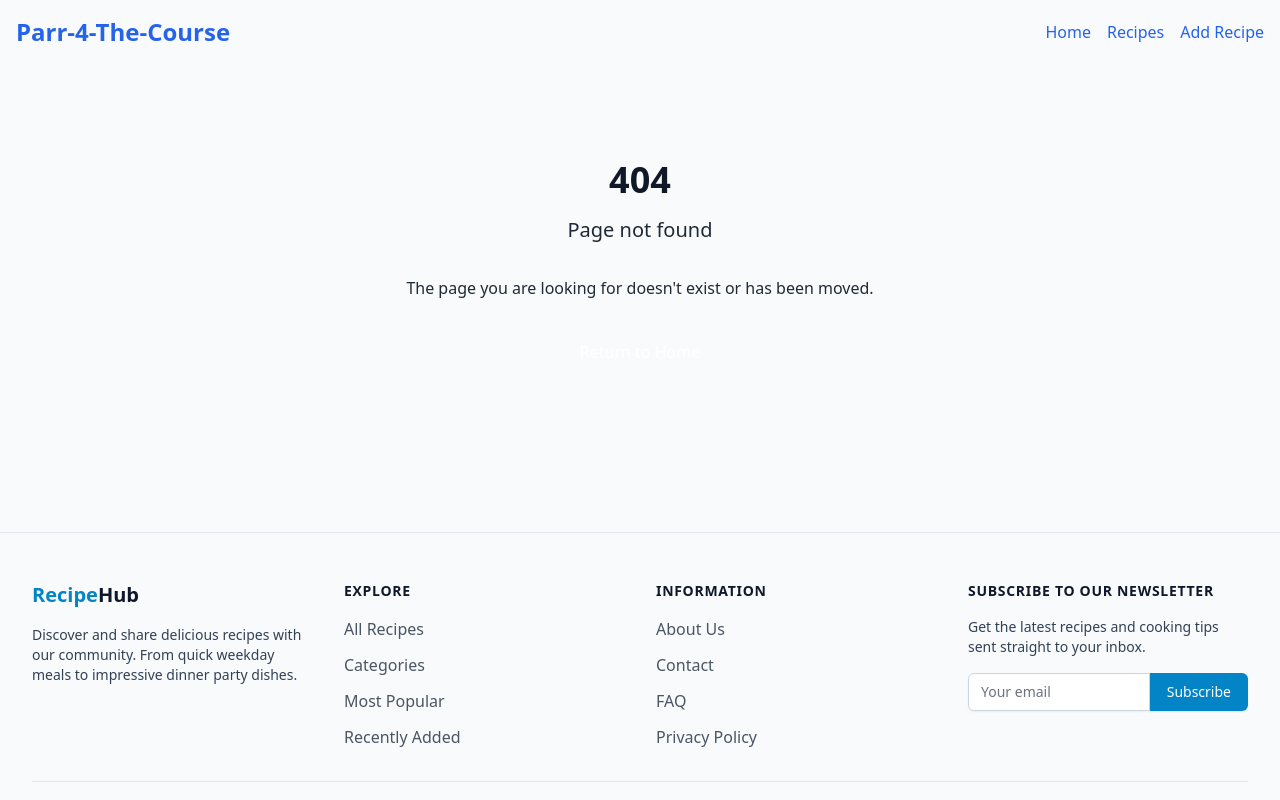
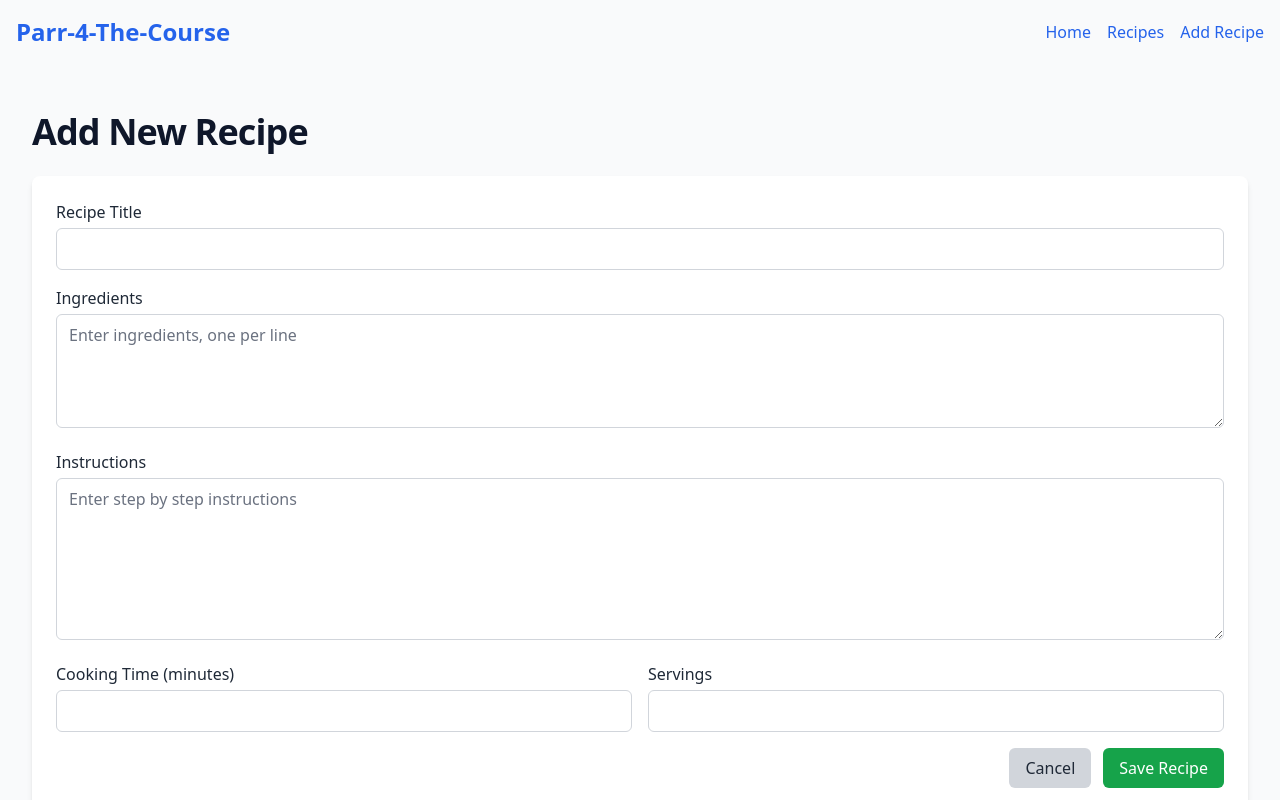
Before and after one commit to aparr03/parr-4-the-course, a React (Vite) app: page /add-recipe in a window 1280 px wide. Shown: the top 800 px of the page. Built offline with nearby package versions, Linux system fonts and the light colour scheme; no server answers.

Commit message:
Basic Site Functionality

```diff
--- a/src/App.tsx
+++ b/src/App.tsx
@@ -24,6 +24,7 @@ function App() {
             <Route path="recipes/:id" element={<RecipeDetailPage />} />
             <Route path="recipes/add" element={<AddRecipePage />} />
             <Route path="recipes/edit/:id" element={<EditRecipePage />} />
+            <Route path="add-recipe" element={<AddRecipePage />} />
             <Route path="*" element={<NotFoundPage />} />
           </Route>
         </Routes>
--- /dev/null
+++ b/src/components/RecipeList.tsx
@@ -0,0 +1,114 @@
+import React from 'react';
+import { Link } from 'react-router-dom';
+import { safeString } from '../utils/safeFunctions';
+
+// Assume Recipe type exists in your project
+interface Recipe {
+  id: string | number;
+  title: string;
+  description?: string;
+  image_url?: string;
+  tags?: string[];
+}
+
+interface RecipeListProps {
+  recipes: Recipe[] | null;
+  loading?: boolean;
+  searchTerm?: string;
+}
+
+const RecipeList: React.FC<RecipeListProps> = ({
+  recipes,
+  loading = false,
+  searchTerm = ''
+}) => {
+  if (loading) {
+    return <div className="my-8 text-center">Loading recipes...</div>;
+  }
+
+  if (!recipes || recipes.length === 0) {
+    return (
+      <div className="my-8 text-center">
+        <p className="text-gray-500">No recipes found.</p>
+      </div>
+    );
+  }
+
+  // Safe highlight function that properly handles undefined values
+  const highlightMatch = (text: string | undefined, term: string) => {
+    if (!text) return '';
+    if (!term.trim()) return text;
+
+    try {
+      const regex = new RegExp(`(${term.replace(/[.*+?^${}()|[\]\\]/g, '\\$&')})`, 'gi');
+      return text.replace(regex, '<mark class="bg-yellow-200">$1</mark>');
+    } catch (error) {
+      console.error('Error in regex highlighting:', error);
+      return text;
+    }
+  };
+
+  return (
+    <div className="grid grid-cols-1 md:grid-cols-2 lg:grid-cols-3 gap-6">
+      {recipes.map(recipe => (
+        <div
+          key={recipe.id}
+          className="border rounded-lg overflow-hidden shadow-sm hover:shadow-md transition-shadow"
+        >
+          <Link to={`/recipes/${recipe.id}`} className="block">
+            <div className="aspect-w-16 aspect-h-9 bg-gray-100">
+              {recipe.image_url ? (
+                <img
+                  src={recipe.image_url}
+                  alt={recipe.title}
+                  className="object-cover w-full h-full"
+                  onError={(e) => {
+                    // Safe fallback for image errors
+                    e.currentTarget.src = '/placeholder-recipe.jpg';
+                  }}
+                />
+              ) : (
+                <div className="flex items-center justify-center h-full bg-gray-200">
+                  <span className="text-gray-400">No image</span>
+                </div>
+              )}
+            </div>
+
+            <div className="p-4">
+              <h3
+                className="text-lg font-medium mb-2"
+                dangerouslySetInnerHTML={{
+                  __html: highlightMatch(safeString(recipe.title), searchTerm)
+                }}
+              />
+
+              {recipe.description && (
+                <p
+                  className="text-gray-600 text-sm line-clamp-2"
+                  dangerouslySetInnerHTML={{
+                    __html: highlightMatch(recipe.description, searchTerm)
+                  }}
+                />
+              )}
+
+              {recipe.tags && recipe.tags.length > 0 && (
+                <div className="mt-3 flex flex-wrap gap-1">
+                  {recipe.tags.map((tag, i) => (
+                    <span
+                      key={i}
+                      className="px-2 py-1 text-xs bg-gray-100 rounded-full text-gray-600"
+                    >
+                      {tag}
+                    </span>
+                  ))}
+                </div>
+              )}
+            </div>
+          </Link>
+        </div>
+      ))}
+    </div>
+  );
+};
+
+export default RecipeList;
--- a/src/main.tsx
+++ b/src/main.tsx
@@ -1,13 +1,20 @@
 import React from 'react';
 import ReactDOM from 'react-dom/client';
-import { BrowserRouter as Router } from 'react-router-dom';
+import { BrowserRouter } from 'react-router-dom';
 import App from './App';
 import './index.css';
+import { installErrorProtections } from './utils/errorHandling';
+import ErrorBoundary from './components/ErrorBoundary';
+
+// Install error protections before rendering the app
+installErrorProtections();
 
 ReactDOM.createRoot(document.getElementById('root') as HTMLElement).render(
   <React.StrictMode>
-    <Router>
-      <App />
-    </Router>
+    <ErrorBoundary>
+      <BrowserRouter>
+        <App />
+      </BrowserRouter>
+    </ErrorBoundary>
   </React.StrictMode>,
 );
--- a/src/pages/AddRecipePage.tsx
+++ b/src/pages/AddRecipePage.tsx
@@ -1,235 +1,123 @@
-import { useState } from 'react'
-import { useNavigate } from 'react-router-dom'
-import { supabase } from '../lib/supabase'
-//import { Database } from '../types/supabase'
-
-//type SupabaseClient = typeof supabase;
+import { useState } from 'react';
+import { useNavigate } from 'react-router-dom';
+import { colors, componentStyles } from '../styles/theme';
 
 const AddRecipePage = () => {
-  const [title, setTitle] = useState('')
-  const [description, setDescription] = useState('')
-  const [cookingTime, setCookingTime] = useState(30)
-  const [servings, setServings] = useState(4)
-  const [category, setCategory] = useState('')
-  const [tags, setTags] = useState('')
-  const [imageUrl, setImageUrl] = useState('')
-  const [ingredients, setIngredients] = useState('')
-  const [instructions, setInstructions] = useState('')
-  const [loading, setLoading] = useState(false)
-  const [error, setError] = useState<string | null>(null)
-  const navigate = useNavigate()
+  const navigate = useNavigate();
+  const [recipe, setRecipe] = useState({
+    title: '',
+    ingredients: '',
+    instructions: '',
+    time: '',
+    servings: ''
+  });
 
-  const handleSubmit = async (e: React.FormEvent) => {
-    e.preventDefault()
+  const handleChange = (e: React.ChangeEvent<HTMLInputElement | HTMLTextAreaElement>) => {
+    const { name, value } = e.target;
+    setRecipe({
+      ...recipe,
+      [name]: value
+    });
+  };
 
-    if (!title || !ingredients || !instructions) {
-      setError('Please fill in all required fields')
-      return
-    }
+  const handleSubmit = (e: React.FormEvent) => {
+    e.preventDefault();
+    console.log('Recipe to save:', recipe);
 
-    try {
-      setLoading(true)
-      setError(null)
-
-      // Add null checks before using split
-      const ingredientsArray = ingredients
-        ? ingredients
-            .split('\n')
-            .map(item => item.trim())
-            .filter(Boolean)
-        : [];
-
-      const tagsArray = tags && tags.trim() !== ''
-        ? tags.split(',').map(tag => tag.trim()).filter(Boolean)
-        : [];
-
-      const { data, error } = await supabase
-        .from('recipes')
-        .insert([
-          {
-            title,
-            description: description || null,
-            cooking_time: cookingTime,
-            servings,
-            category: category || null,
-            tags: tagsArray.length > 0 ? tagsArray : null,
-            ingredients: ingredientsArray,
-            instructions,
-            image_url: imageUrl || null,
-            user_id: 'anonymous', // In a real app, you'd use authenticated user's ID
-          }
-        ])
-        .select()
-
-      if (error) throw error
-
-      // Navigate to the new recipe page
-      if (data && data[0]) {
-        navigate(`/recipes/${data[0].id}`)
-      } else {
-        navigate('/recipes')
-      }
-    } catch (error: any) {
-      console.error('Error adding recipe:', error)
-      setError('Failed to add recipe')
-    } finally {
-      setLoading(false)
-    }
-  }
+    navigate('/recipes');
+  };
 
   return (
-    <div className="max-w-2xl mx-auto p-4">
-      <h1 className="text-2xl font-bold mb-4">Add New Recipe</h1>
+    <div className="container mx-auto p-4">
+      <h1 className={componentStyles.pageHeading}>Add New Recipe</h1>
 
-      {error && (
-        <div className="bg-red-100 border border-red-400 text-red-700 px-4 py-3 rounded mb-6">
-          {error}
-        </div>
-      )}
-
+      <div className={`${colors.background.card} shadow-md rounded-lg p-6 ${colors.text.primary}`}>
         <form onSubmit={handleSubmit} className="space-y-4">
-        <div className="grid grid-cols-1 gap-4">
           <div>
-            <label className="block text-gray-700 font-medium mb-2">
-              Title *
-            </label>
+            <label htmlFor="title" className="block mb-1 font-medium">Recipe Title</label>
             <input
+              id="title"
+              name="title"
               type="text"
-              className="w-full p-2 border border-gray-300 rounded-md"
-              value={title}
-              onChange={(e) => setTitle(e.target.value)}
               required
-            />
-          </div>
-          <div>
-            <label className="block text-gray-700 font-medium mb-2">
-              Description
-            </label>
-            <textarea
-              className="w-full p-2 border border-gray-300 rounded-md"
-              rows={3}
-              value={description}
-              onChange={(e) => setDescription(e.target.value)}
+              value={recipe.title}
+              onChange={handleChange}
+              className="w-full px-3 py-2 border border-gray-300 rounded-md focus:outline-none focus:ring-2 focus:ring-blue-500"
             />
           </div>
 
           <div>
-            <label className="block text-gray-700 font-medium mb-2">
-              Cooking Time (minutes) *
-            </label>
-            <input
-              type="number"
-              className="w-full p-2 border border-gray-300 rounded-md"
-              value={cookingTime}
-              onChange={(e) => setCookingTime(Number(e.target.value))}
-              min="1"
+            <label htmlFor="ingredients" className="block mb-1 font-medium">Ingredients</label>
+            <textarea
+              id="ingredients"
+              name="ingredients"
               required
+              value={recipe.ingredients}
+              onChange={handleChange}
+              className="w-full px-3 py-2 border border-gray-300 rounded-md focus:outline-none focus:ring-2 focus:ring-blue-500"
+              rows={4}
+              placeholder="Enter ingredients, one per line"
             />
           </div>
 
           <div>
-            <label className="block text-gray-700 font-medium mb-2">
-              Servings *
-            </label>
-            <input
-              type="number"
-              className="w-full p-2 border border-gray-300 rounded-md"
-              value={servings}
-              onChange={(e) => setServings(Number(e.target.value))}
-              min="1"
+            <label htmlFor="instructions" className="block mb-1 font-medium">Instructions</label>
+            <textarea
+              id="instructions"
+              name="instructions"
               required
+              value={recipe.instructions}
+              onChange={handleChange}
+              className="w-full px-3 py-2 border border-gray-300 rounded-md focus:outline-none focus:ring-2 focus:ring-blue-500"
+              rows={6}
+              placeholder="Enter step by step instructions"
             />
           </div>
 
+          <div className="grid grid-cols-1 md:grid-cols-2 gap-4">
             <div>
-            <label className="block text-gray-700 font-medium mb-2">
-              Category
-            </label>
+              <label htmlFor="time" className="block mb-1 font-medium">Cooking Time (minutes)</label>
               <input
-              type="text"
-              className="w-full p-2 border border-gray-300 rounded-md"
-              value={category}
-              onChange={(e) => setCategory(e.target.value)}
-              placeholder="E.g., Dessert, Main Course"
+                id="time"
+                name="time"
+                type="number"
+                value={recipe.time}
+                onChange={handleChange}
+                className="w-full px-3 py-2 border border-gray-300 rounded-md focus:outline-none focus:ring-2 focus:ring-blue-500"
               />
             </div>
-
             <div>
-            <label className="block text-gray-700 font-medium mb-2">
-              Tags (comma separated)
-            </label>
+              <label htmlFor="servings" className="block mb-1 font-medium">Servings</label>
               <input
-              type="text"
-              className="w-full p-2 border border-gray-300 rounded-md"
-              value={tags}
-              onChange={(e) => setTags(e.target.value)}
-              placeholder="E.g., quick, vegetarian, pasta"
-            />
-          </div>
-
-          <div className="col-span-full">
-            <label className="block text-gray-700 font-medium mb-2">
-              Image URL
-            </label>
-            <input
-              type="url"
-              className="w-full p-2 border border-gray-300 rounded-md"
-              value={imageUrl}
-              onChange={(e) => setImageUrl(e.target.value)}
-              placeholder="https://example.com/image.jpg"
-            />
-          </div>
-
-          <div className="col-span-full">
-            <label className="block text-gray-700 font-medium mb-2">
-              Ingredients * (one per line)
-            </label>
-            <textarea
-              className="w-full p-2 border border-gray-300 rounded-md"
-              rows={6}
-              value={ingredients}
-              onChange={(e) => setIngredients(e.target.value)}
-              required
-              placeholder="2 cups flour
-1 tsp salt
-3 tbsp butter"
-            />
-          </div>
-
-          <div className="col-span-full">
-            <label className="block text-gray-700 font-medium mb-2">
-              Instructions *
-            </label>
-            <textarea
-              className="w-full p-2 border border-gray-300 rounded-md"
-              rows={8}
-              value={instructions}
-              onChange={(e) => setInstructions(e.target.value)}
-              required
-              placeholder="Detailed step-by-step instructions..."
+                id="servings"
+                name="servings"
+                type="number"
+                value={recipe.servings}
+                onChange={handleChange}
+                className="w-full px-3 py-2 border border-gray-300 rounded-md focus:outline-none focus:ring-2 focus:ring-blue-500"
               />
             </div>
           </div>
 
-        <div className="flex justify-end space-x-4">
+          <div className="flex justify-end space-x-3">
             <button
               type="button"
-            onClick={() => navigate('/recipes')}
-            className="px-4 py-2 border border-gray-300 rounded-md hover:bg-gray-100"
+              onClick={() => navigate(-1)}
+              className="px-4 py-2 bg-gray-300 text-gray-800 rounded-md hover:bg-gray-400"
             >
               Cancel
             </button>
             <button
               type="submit"
-            disabled={loading}
-            className="px-4 py-2 bg-secondary text-white rounded-md hover:bg-opacity-80 disabled:opacity-50"
+              className="px-4 py-2 bg-green-600 text-white rounded-md hover:bg-green-700"
             >
-            {loading ? 'Adding Recipe...' : 'Add Recipe'}
+              Save Recipe
             </button>
           </div>
         </form>
       </div>
-  )
-}
+    </div>
+  );
+};
 
-export default AddRecipePage
+export default AddRecipePage;
--- a/src/pages/HomePage.tsx
+++ b/src/pages/HomePage.tsx
@@ -1,7 +1,13 @@
-import { Link } from 'react-router-dom';
+import { Link, useNavigate } from 'react-router-dom';
 import { colors, componentStyles } from '../styles/theme';
 
 const HomePage = () => {
+  const navigate = useNavigate();
+
+  const handleCreateRecipe = () => {
+    navigate('/add-recipe');
+  };
+
   return (
     <div className="container mx-auto p-4">
       <h1 className={componentStyles.pageHeading}>Welcome to Recipe App</h1>
@@ -27,12 +33,12 @@ const HomePage = () => {
           <div className="bg-green-50 p-4 rounded-md">
             <h2 className="text-xl font-semibold mb-2 text-gray-900">Create Recipe</h2>
             <p className="mb-3 text-gray-800">Share your own recipe with the community.</p>
-            <Link
-              to="/create-recipe"
+            <button
+              onClick={handleCreateRecipe}
               className="inline-block bg-green-600 text-white px-4 py-2 rounded hover:bg-green-700"
             >
               Create New Recipe
-            </Link>
+            </button>
           </div>
         </div>
       </div>
--- /dev/null
+++ b/src/utils/errorHandling.ts
@@ -0,0 +1,35 @@
+/**
+ * Monkey patch String and Array prototype to make includes method safe
+ * This helps prevent "Cannot read properties of undefined" errors
+ */
+export function installErrorProtections() {
+  // Store the original includes methods
+  const originalStringIncludes = String.prototype.includes;
+  const originalArrayIncludes = Array.prototype.includes;
+
+  // Replace with safe versions
+  String.prototype.includes = function(searchString: string, position?: number): boolean {
+    if (this === undefined || this === null) {
+      console.warn('Called includes() on undefined or null string');
+      return false;
+    }
+    return originalStringIncludes.call(this, searchString, position);
+  };
+
+  Array.prototype.includes = function<T>(searchElement: T, fromIndex?: number): boolean {
+    if (this === undefined || this === null) {
+      console.warn('Called includes() on undefined or null array');
+      return false;
+    }
+    return originalArrayIncludes.call(this, searchElement, fromIndex);
+  };
+
+  // Add global error handler for uncaught errors
+  window.addEventListener('error', (event) => {
+    console.error('Global error caught:', event.error);
+    // Optionally log to a service
+    return false;
+  });
+
+  console.log('Error protections installed');
+}
--- /dev/null
+++ b/src/utils/safeFunctions.ts
@@ -0,0 +1,49 @@
+/**
+ * A collection of safe utility functions to prevent common JavaScript errors
+ */
+
+// Safe version of includes that handles undefined/null values
+export function safeIncludes<T>(collection: T[] | string | null | undefined, value: T): boolean {
+  if (collection == null) {
+    return false;
+  }
+  return collection.includes(value as any);
+}
+
+// Safe object access helper
+export function safeGet<T, K extends keyof T>(obj: T | null | undefined, key: K): T[K] | undefined {
+  if (obj == null) {
+    return undefined;
+  }
+  return obj[key];
+}
+
+// Safe array access helper
+export function safeAt<T>(arr: T[] | null | undefined, index: number): T | undefined {
+  if (!arr || index < 0 || index >= arr.length) {
+    return undefined;
+  }
+  return arr[index];
+}
+
+// Safe string operation helper
+export function safeString(value: unknown): string {
+  if (value == null) {
+    return '';
+  }
+  return String(value);
+}
+
+// Safe JSON parse helper
+export function safeJsonParse<T>(json: string | null | undefined, fallback: T): T {
+  if (!json) {
+    return fallback;
+  }
+
+  try {
+    return JSON.parse(json) as T;
+  } catch (err) {
+    console.error('Error parsing JSON:', err);
+    return fallback;
+  }
+}
```
Lines whose indentation alone changed are shown as unchanged.
